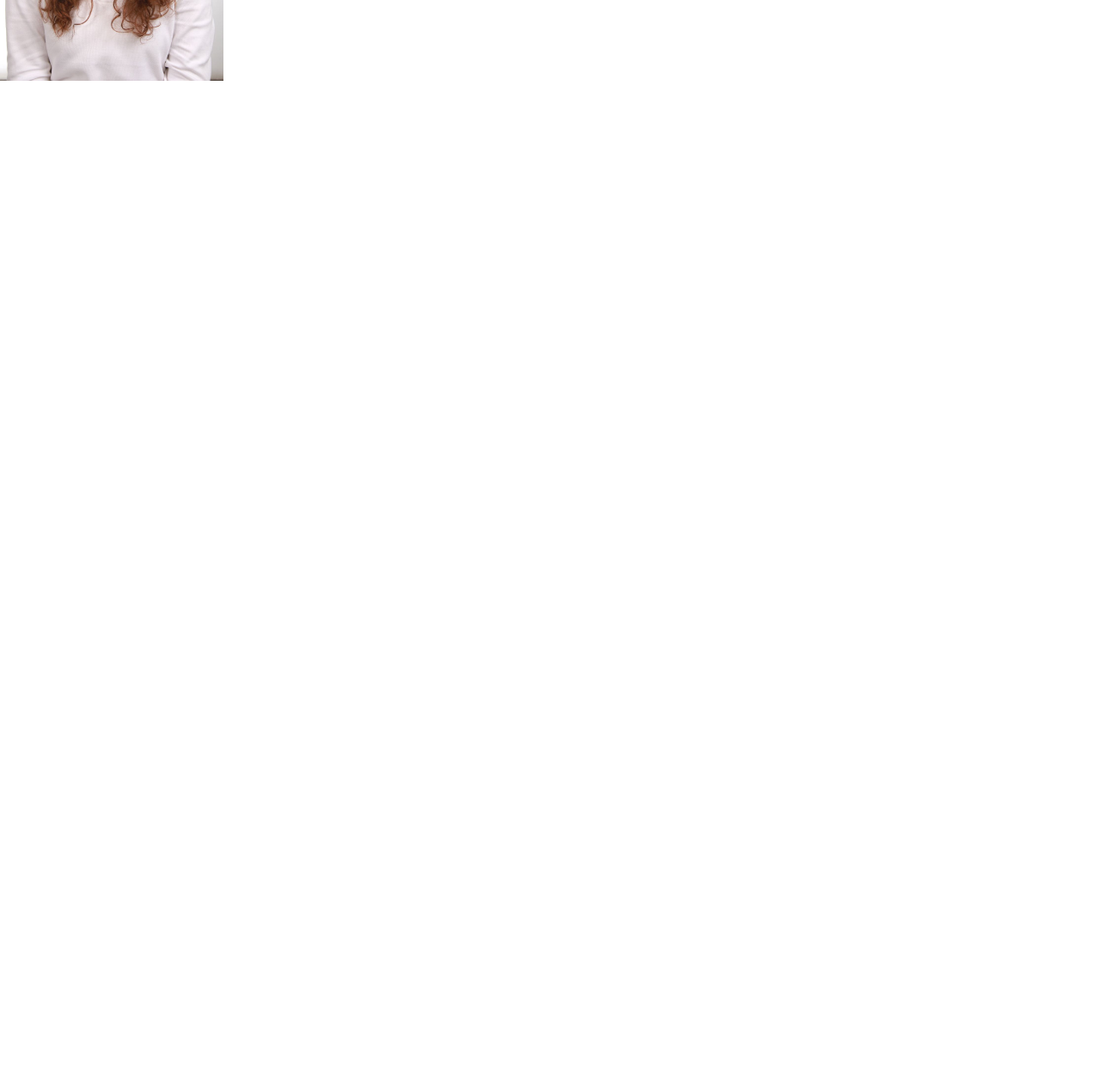
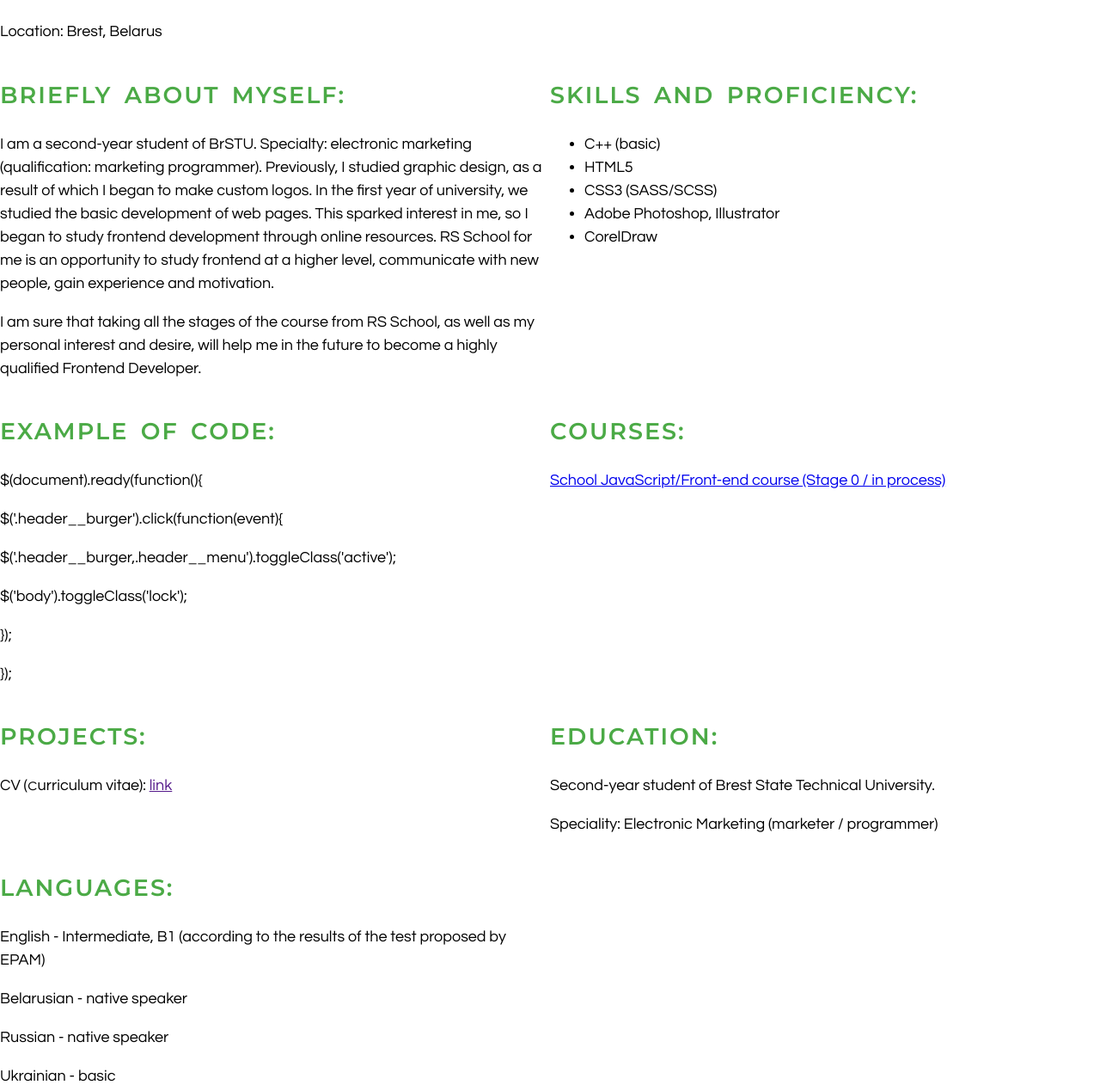
Before and after one commit to mnkushnirchuk/rsschool-cv, a plain HTML site: page index.html in a window 1280 px wide. Shown: the part 534-1803 px from the top of the page at 86% size. Before the commit the page ends 800 px from the top, so only its background shows below. Drawn offline with Linux system fonts and the light colour scheme.

Commit message:
feat: add information to html file

```diff
--- a/index.html
+++ b/index.html
@@ -17,6 +17,7 @@
                         <li class="nav-item"><a href="#skills" class="nav-link">Skills</a></li>
                         <li class="nav-item"><a href="#code" class="nav-link">Code</a></li>
                         <li class="nav-item"><a href="#courses" class="nav-link">Courses</a></li>
+                        <li class="nav-item"><a href="#projects" class="nav-link">Projects</a></li>
                         <li class="nav-item"><a href="#education" class="nav-link">Education</a></li>
                         <li class="nav-item"><a href="#languages" class="nav-link">Languages</a></li>
                     </ul>
@@ -28,32 +29,70 @@
                 <section class="section" id="profile">
                     <h1 class="section-title">Marharyta Kushnirchuk</h1>
                     <img src="./assets/img/photo.jpg" alt="photo">
+                    <p><span>Location: </span>Brest, Belarus</p>
                 </section>
                 <section class="section" id="contacts">
-                    <h2 class="section-title"></h2>
+                    <h2 class="section-title">Contacts:</h2>
+                    <ul class="list">
+                        <li class="list-item"><span>Phone: </span>+375 29 829 78 64</li>
+                        <li class="list-item"><span>Email: </span>rita.kushnirchuk@gmail.com</li>
+                        <li class="list-item"><span>GitHub: </span><a href="https://github.com/mnkushnirchuk">mnkushnirchuk</a></li>
+                        <li class="list-item"><span>Telegram: </span><a href="https://t.me/mnkushnirchuk">@mnkushnirchuk</a></li>
+                    </ul>
                 </section>
                 <section class="section" id="summary">
-                    <h2 class="section-title"></h2>
+                    <h2 class="section-title">Briefly About Myself:</h2>
+                    <p>I am a second-year student of BrSTU. Specialty: electronic marketing (qualification: marketing programmer). Previously, I studied graphic design, as a result of which I began to make custom logos. In the first year of university, we studied the basic development of web pages. This sparked interest in me, so I began to study frontend development through online resources. RS School for me is an opportunity to study frontend at a higher level, communicate with new people, gain experience and motivation.</p>
+                    <p>I am sure that taking all the stages of the course from RS School, as well as my personal interest and desire, will help me in the future to become a highly qualified Frontend Developer.
+                    </p>
                 </section>
                 <section class="section" id="skills">
-                    <h2 class="section-title"></h2>
+                    <h2 class="section-title">Skills and Proficiency:</h2>
+                    <ul class="list">
+                        <li class="list-item">C++ (basic)</li>
+                        <li class="list-item">HTML5</li>
+                        <li class="list-item">CSS3 (SASS/SCSS)</li>
+                        <li class="list-item">Adobe Photoshop, Illustrator</li>
+                        <li class="list-item">CorelDraw</li>
+                    </ul>
                 </section>
-                <section class="section" id="code">
-                    <h2 class="section-title"></h2>
+                <section class="section section-code" id="code">
+                    <h2 class="section-title">Example of code:</h2>
+                    <p>$(document).ready(function(){</p>
+                    <p>$('.header__burger').click(function(event){</p>
+                    <p>$('.header__burger,.header__menu').toggleClass('active');</p>
+                    <p>$('body').toggleClass('lock');</p>
+                    <p>});</p>
+                    <p>});</p>
                 </section>
                 <section class="section" id="courses">
-                    <h2 class="section-title"></h2>
+                    <h2 class="section-title">Courses:</h2>
+                    <p><a href="https://rs.school/js/">School JavaScript/Front-end course (Stage 0 / in process)</a></p>
+                </section>
+                <section class="section" id="projects">
+                    <h2 class="section-title">Projects:</h2>
+                    <p>CV (сurriculum vitae): <a href="">link</a></p>
                 </section>
                 <section class="section" id="education">
-                    <h2 class="section-title"></h2>
+                    <h2 class="section-title">Education:</h2>
+                    <p>Second-year student of Brest State Technical University.</p>
+                    <p><span>Speciality: </span>Electronic Marketing (marketer / programmer)</p>
                 </section>
                 <section class="section" id="languages">
-                    <h2 class="section-title"></h2>
+                    <h2 class="section-title">Languages:</h2>
+                    <p>English - Intermediate, B1 (according to the results of the test proposed by EPAM)</p>
+                    <p>Belarusian - native speaker</p>
+                    <p>Russian - native speaker</p>
+                    <p>Ukrainian - basic</p>
                 </section>
             </div>
         </main>
         <footer class="footer">
-            <div class="container"></div>
+            <div class="container">
+                <a href="https://rs.school/js/">
+                    <img src="assets/img/logo.svg" alt="logo" class="logo">
+                </a>
+            </div>
         </footer>
     </body>
 </html>
```
Also changed, not shown: assets/img/logo.svg (added).
